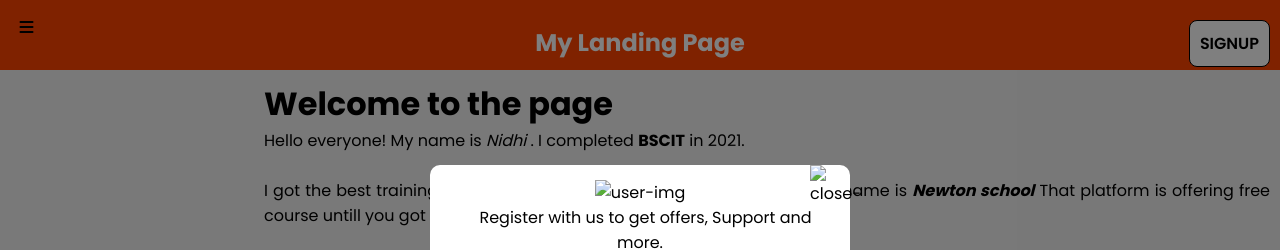
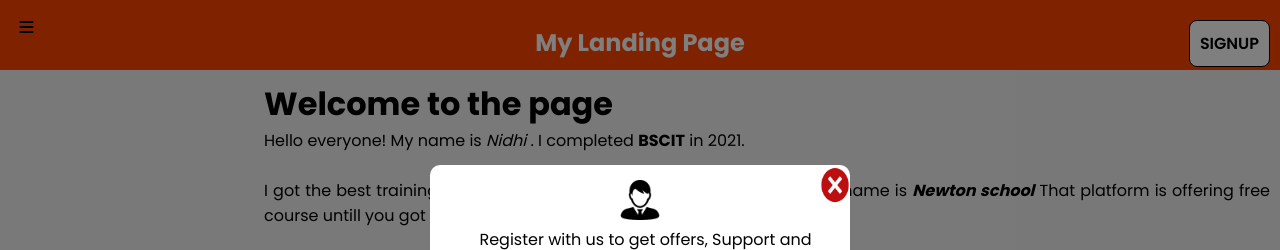
Before and after one commit to Ndubey108/Mylandingpage, a plain HTML site: page index.html in a window 1280 px wide. Both pictures are taken after a click on the link "SIGNUP". Shown: the top 250 px of the page. Drawn offline with nearby package versions, Linux system fonts and the light colour scheme.

Commit message:
Update index.html

```diff
--- a/index.html
+++ b/index.html
@@ -51,8 +51,8 @@
   <div class="popup">
     <div class="popup-content">
 
-      <img src="images/user.png" class="user-img" alt="user-img">
-      <img src="images/close.png" class="close" alt="close-button"><br>
+      <img src="user.png" class="user-img" alt="user-img">
+      <img src="close.png" class="close" alt="close-button"><br>
       <span>Register with us to get offers, Support and more.</span>
      <label for="Name" >Name</label>
       <input type="text" placeholder="Username" name="" id="">
```
